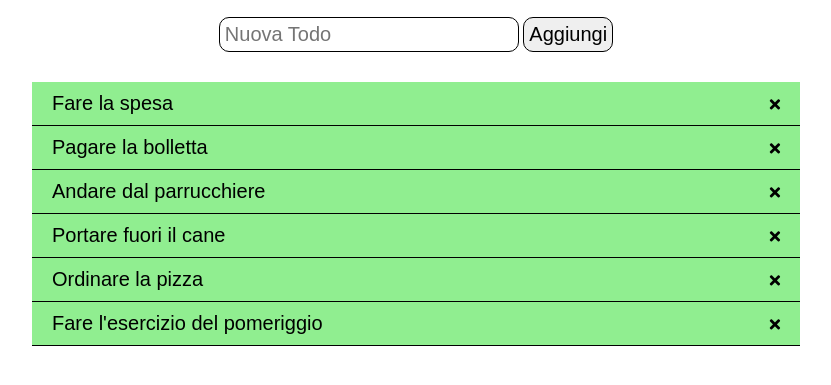
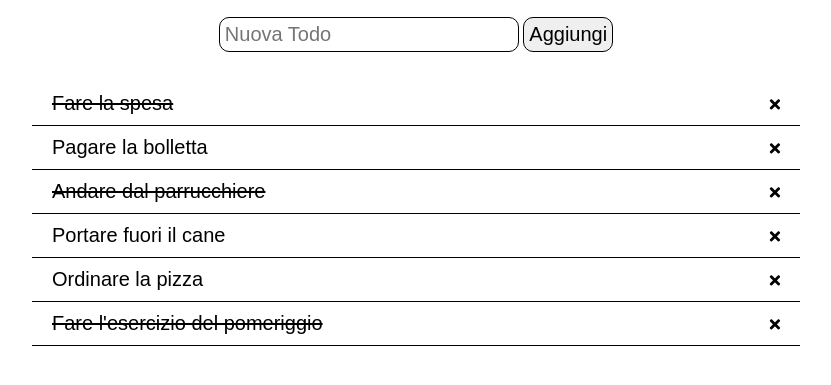
Before and after one commit to Deki97/vue-todolist, a plain HTML site: page index.html in a window 1280 px wide. Shown: the part 81-466 px from the top of the page, without its empty margins (224-1055 px from the left). Drawn offline with nearby package versions, Linux system fonts and the light colour scheme.

Commit message:
milestone-1 done

```diff
--- a/css/style.css
+++ b/css/style.css
@@ -46,7 +46,7 @@ button {
     margin-top: 30px;
 
     /* test */
-    background-color: lightgreen;
+    /* background-color: lightgreen; */
 }
 
 li {
@@ -59,4 +59,10 @@ li {
 
 i {
     font-size: 15px;
+    cursor: pointer;
 }
+
+/* Classe che applico alla li se risulta come task fatta (done) */
+.todo-done {
+    text-decoration: line-through;
+}
--- a/index.html
+++ b/index.html
@@ -24,7 +24,7 @@
 
             <div class="todo-list">
                 <ul>
-                    <li>
+                    <!-- <li>
                         Fare la spesa
                         <span>
                             <i class="fas fa-times"></i>
@@ -59,6 +59,14 @@
                         <span>
                             <i class="fas fa-times"></i>
                         </span>
+                    </li> -->
+
+                    <!-- Tramite un v-for scorro il mio array di oggetti e per ogni elemento stampo la proprietà 'text' -->
+                    <li :class="{ 'todo-done' : todo.done}" v-for="todo in todos">
+                        {{ todo.text }}
+                        <span>
+                            <i class="fas fa-times"></i>
+                        </span>
                     </li>
                 </ul>
             </div>
--- a/js/script.js
+++ b/js/script.js
@@ -5,8 +5,8 @@
 // - done, un booleano (true/false) che indica se il todo è stato fatto oppure no
 
 // MILESTONE 1
-// Stampare all'interno di una lista, un item per ogni todo.
-// Se la proprietà done è uguale a true, visualizzare il testo del todo sbarrato.
+// [x] Stampare all'interno di una lista, un item per ogni todo.
+// [x] Se la proprietà done è uguale a true, visualizzare il testo del todo sbarrato.
 
 // MILESTONE 2
 // Visualizzare a fianco ad ogni item ha una "x": cliccando su di essa, il todo viene rimosso dalla lista.
```
